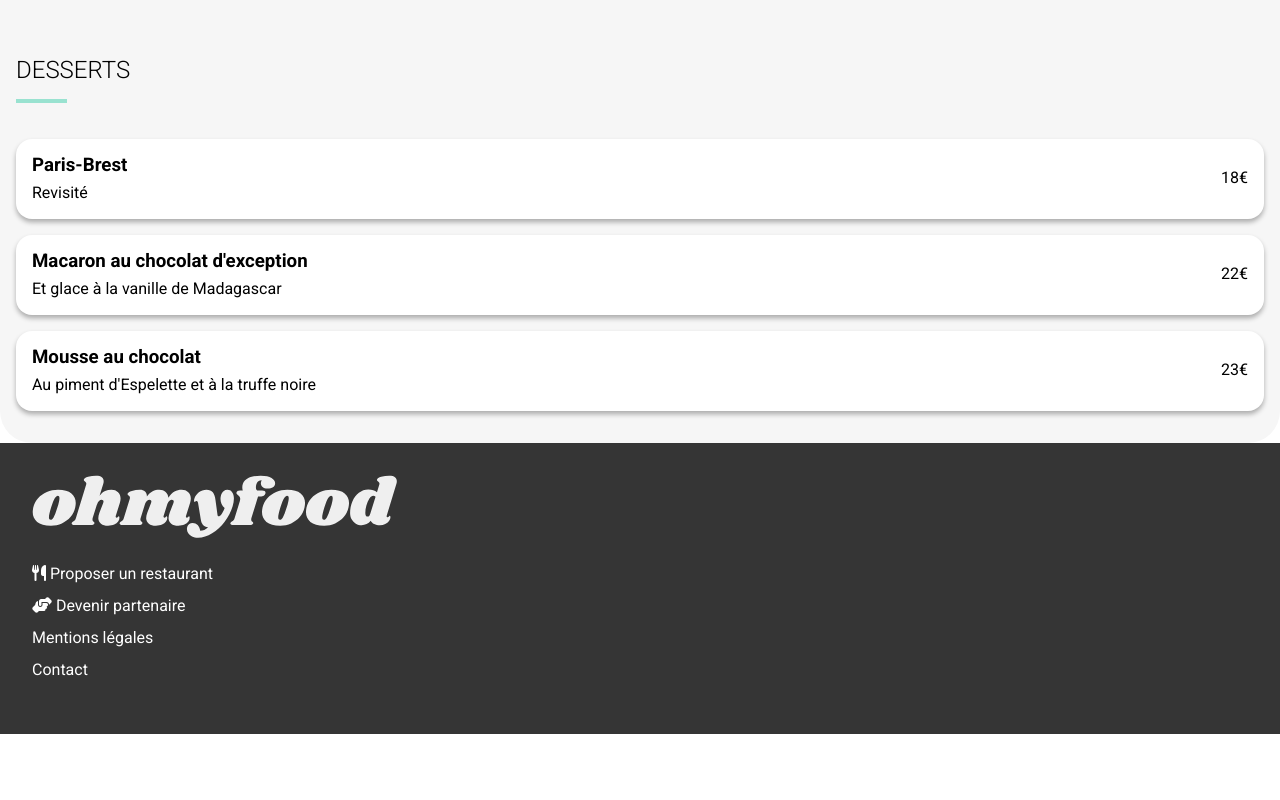
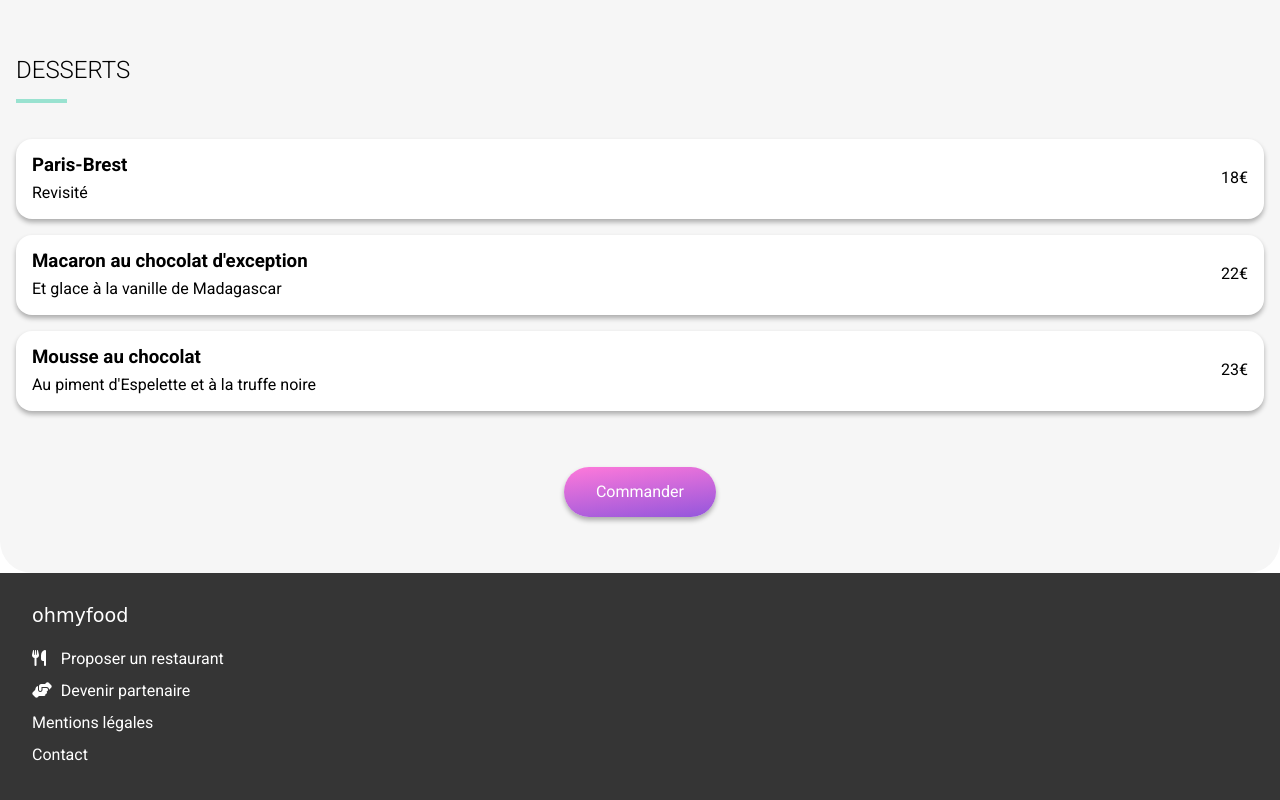
Before and after one commit to VanessaEOI/P3_Ohmyfood, a website: page lapalettedugout.html in a window 1280 px wide. Shown: the part 1906-2706 px from the top of the page. Before the commit the page ends 2640 px from the top, so only its background shows below. Drawn offline with Linux system fonts and the light colour scheme; a web font is replaced by a local one.

Commit message:
Adding missing button in restaurant page

```diff
--- a/lapalettedugout.html
+++ b/lapalettedugout.html
@@ -58,7 +58,7 @@
                 <h2>plats</h2>
                 <span>_______</span>
                 <div class="menu__dishcard">
-                    <div>
+                    <div class="dishcard-text">
                         <h3>Filet de boeuf aux herbes</h3>
                         <p>Accompagné de sa ribambelle de légumes</p>
                     </div>
@@ -104,6 +104,9 @@
                     <p>23€</p>
                 </div>
             </section>
+            <div class="button-restaurant">
+                <button type="submit">Commander</button>
+            </div>
         </article>
 
         <aside>
@@ -114,10 +117,10 @@
 
     <!-- Footer all pages -->
     <footer>
-        <img src="./images/logo/ohmyfood@2x.svg" alt="Logo ohmyfood">
+        <p>ohmyfood</p>
         <ul>
-            <li><i class="fas fa-utensils"></i> Proposer un restaurant</li>
-            <li><i class="fas fa-hands-helping"></i> Devenir partenaire</li>
+            <li><i class="fas fa-utensils"></i>Proposer un restaurant</li>
+            <li><i class="fas fa-hands-helping"></i>Devenir partenaire</li>
             <li>Mentions légales</li>
             <li>Contact</li>
         </ul>
--- a/sass/pages/_footer.scss
+++ b/sass/pages/_footer.scss
@@ -10,5 +10,14 @@ footer{
         color: white;
         line-height: 2rem;
         padding: 0;
+            & i {
+                width: 1.8rem;
+            }
+    }
+    & p{
+        font-family: $logotitlefont;
+        color: white;
+        margin: 0 0 $margin;
+        font-size: 1.2rem;
     }
 }
--- a/sass/pages/_restaurants-pages.scss
+++ b/sass/pages/_restaurants-pages.scss
@@ -61,7 +61,17 @@ article{
             }
             & p{
                 margin: 0.5rem $margin;
+                text-overflow: ellipsis;
             }
+        }
+    }
+    & .button-restaurant{
+        display: flex;
+        width: 100%;
+        justify-content: center;
+        margin-bottom: $margin*2;
+        & button{
+            @include pink-button;
         }
     }
 }
--- a/sass/utils/_mixins.scss
+++ b/sass/utils/_mixins.scss
@@ -1,6 +1,6 @@
 @mixin pink-button {
     border-radius: 2rem;
-    padding: 1rem;
+    padding: $padding $padding*2;
     margin: 1.5rem;
     border: none;
     background: $background-button;
```
Also changed, not shown: index.html (+1 -1 lines), css/style.css, 1 other file.
